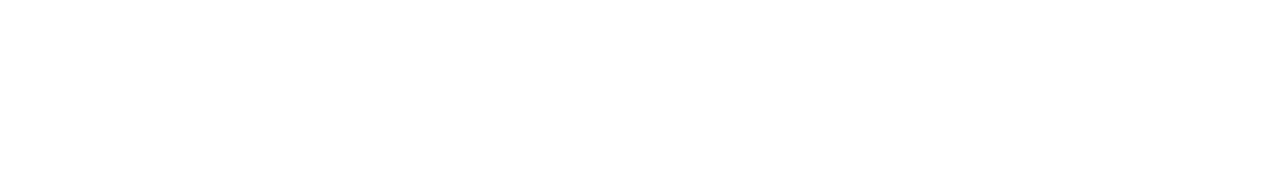
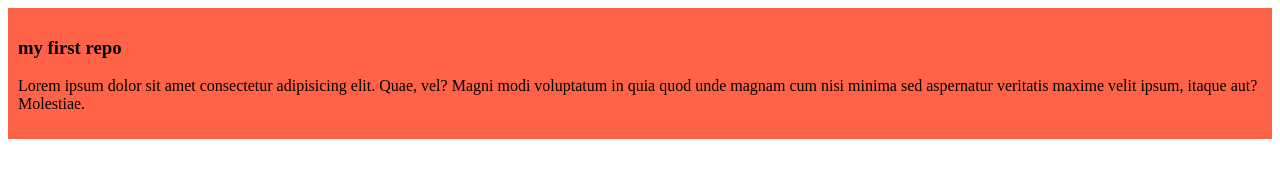
Before and after one commit to oxishtiak/first-practice, a plain HTML site: page index.html in a window 1280 px wide. Drawn offline with Linux system fonts and the light colour scheme.

Commit message:
added the first blog

```diff
--- /dev/null
+++ b/blog.css
@@ -0,0 +1,4 @@
+div{
+   background-color: tomato;
+   padding: 10px;
+}
--- a/index.html
+++ b/index.html
@@ -4,6 +4,12 @@
       <meta charset="UTF-8" />
       <meta name="viewport" content="width=device-width, initial-scale=1.0" />
       <title>my first ever github repo</title>
+      <link rel="stylesheet" href="blog.css">
    </head>
-   <body></body>
+   <body>
+      <div>
+         <h3>my first repo</h3>
+         <p>Lorem ipsum dolor sit amet consectetur adipisicing elit. Quae, vel? Magni modi voluptatum in quia quod unde magnam cum nisi minima sed aspernatur veritatis maxime velit ipsum, itaque aut? Molestiae.</p>
+      </div>
+   </body>
 </html>
```
